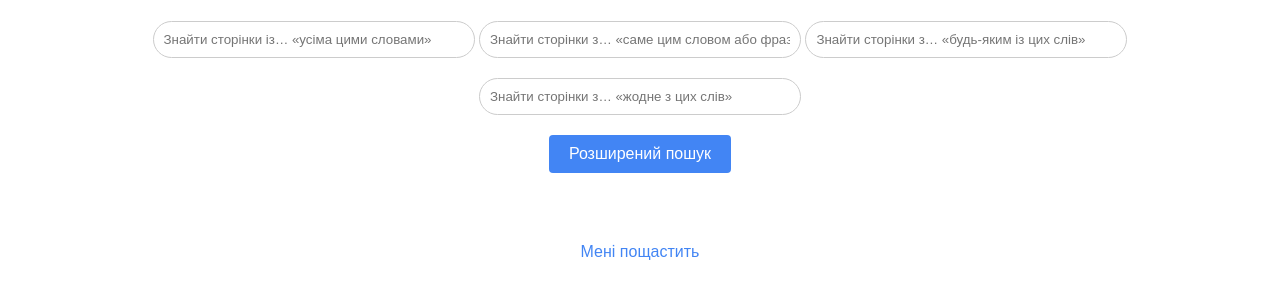
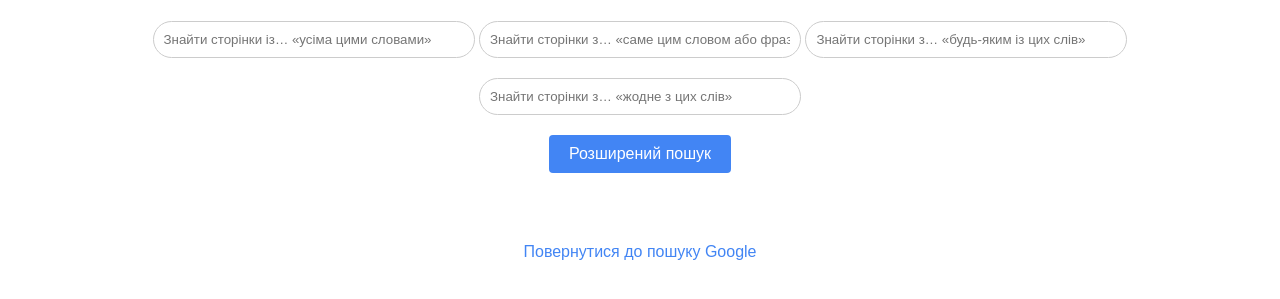
Before and after one commit to 044creator/webdev, a plain HTML site: page СР3/advanced-search.html in a window 1280 px wide. Shown: the part 391-690 px from the top of the page. Drawn offline with Linux system fonts and the light colour scheme.

Commit message:
newcommit

```diff
--- a/СР3/advanced-search.html
+++ b/СР3/advanced-search.html
@@ -34,9 +34,7 @@
     </main>
 
     <footer>
-        <a href="https://www.google.com/search?q=%D0%9C%D0%B5%D0%BD%D1%96+%D0%BF%D0%BE%D1%89%D0%B0%D1%81%D1%82%D0%B8%D1%82%D1%8C">
-            Мені пощастить
-        </a>
+        <a href="index.html">Повернутися до пошуку Google</a>
     </footer>
 </body>
 
```
